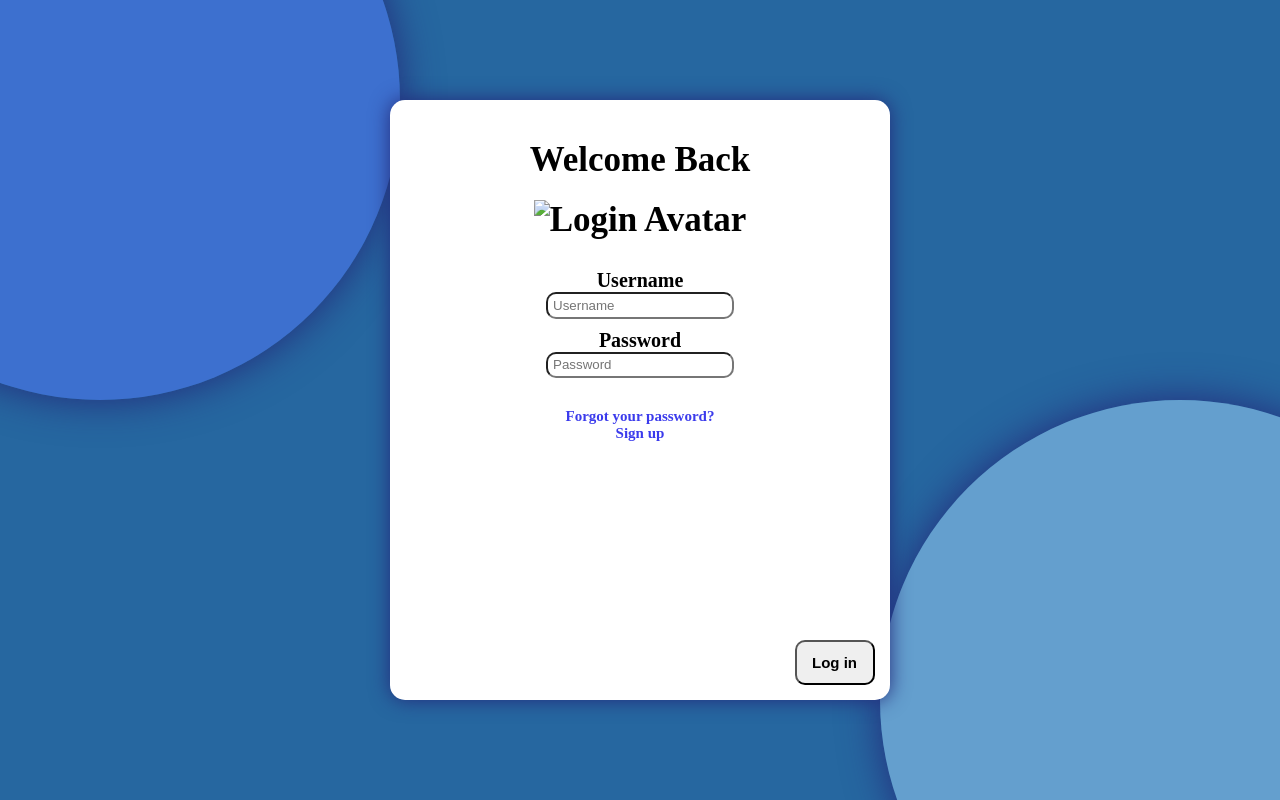
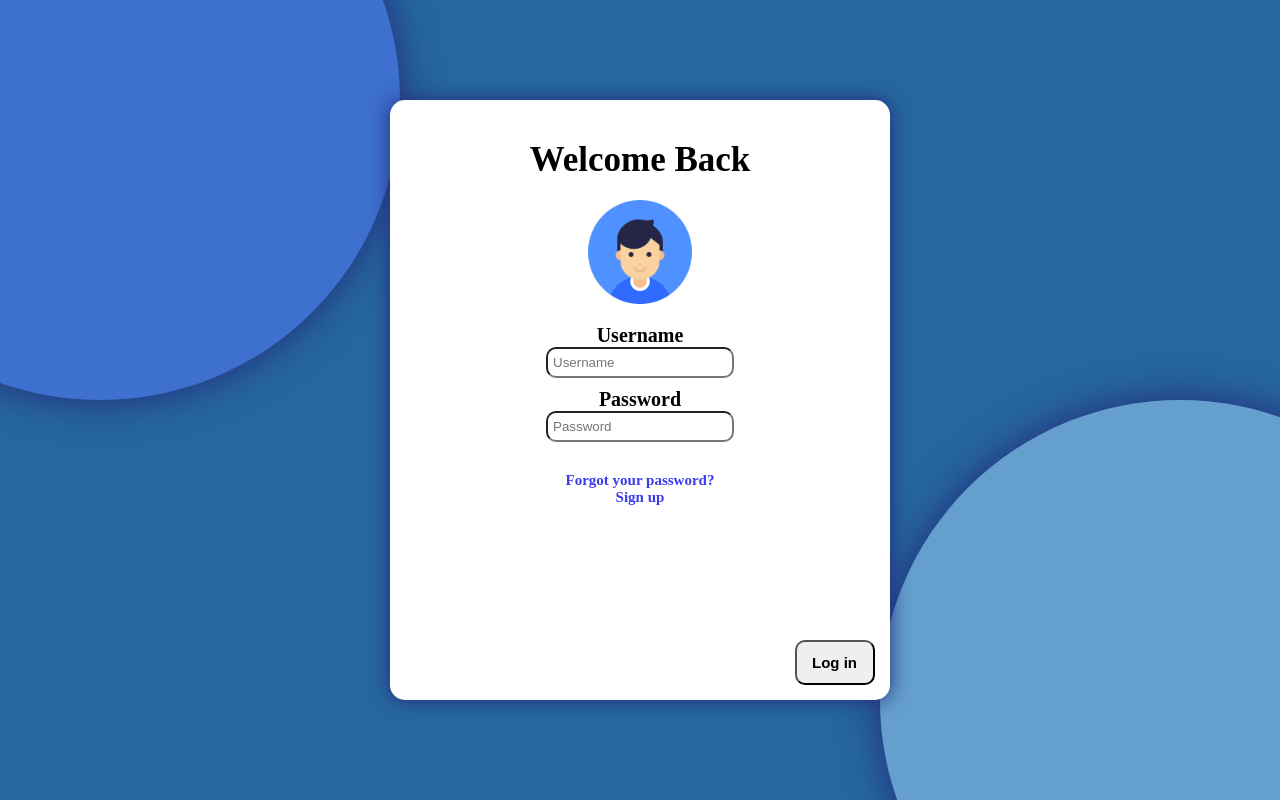
Before and after one commit to Passam02/log-in-page, a plain HTML site: page index.html in a window 1280 px wide. Drawn offline with Linux system fonts and the light colour scheme; the site is published under a folder, as on GitHub Pages, so addresses that start at the root find nothing; a web font is replaced by a local one.

Commit message:
change avatar image path

```diff
--- a/index.html
+++ b/index.html
@@ -12,7 +12,7 @@
     <span class="dot1"></span>
     <div>
         <form action="/Home">Welcome Back
-        <img src="/images/login_avatar.png" alt="Login Avatar">
+        <img src="images/login_avatar.png" alt="Login Avatar">
         <label class="login_font" for="Username">Username</label>
         <input type="text" id="Username" name="Username" placeholder="Username">
         <label class="login_font" for="Password">Password</label>
```
